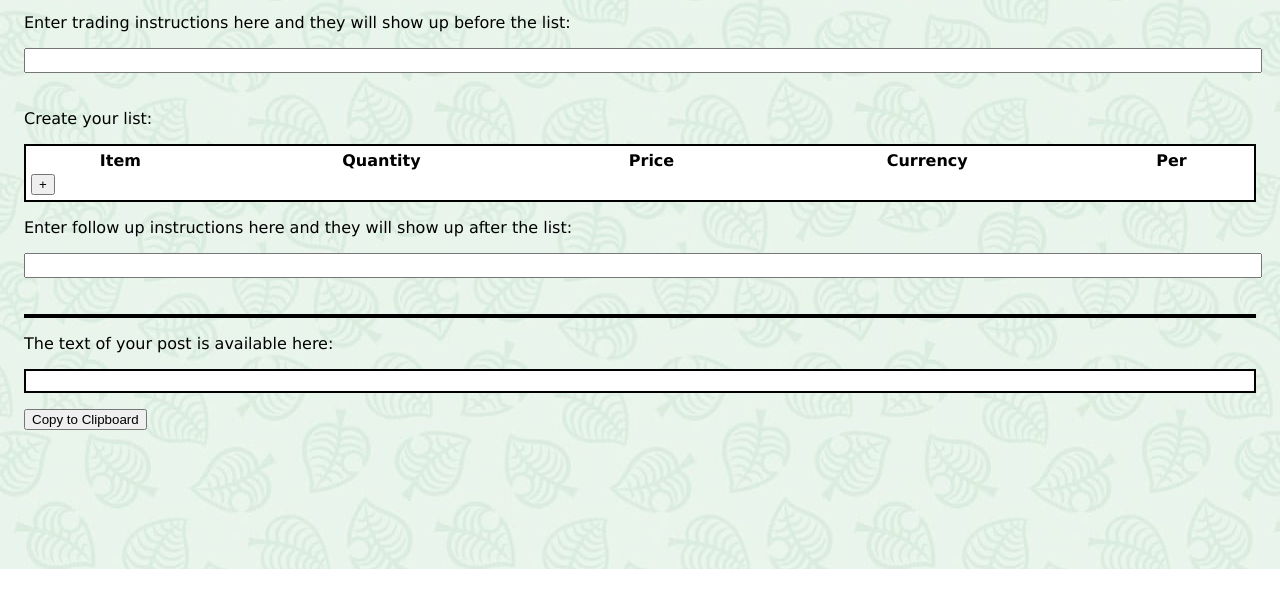
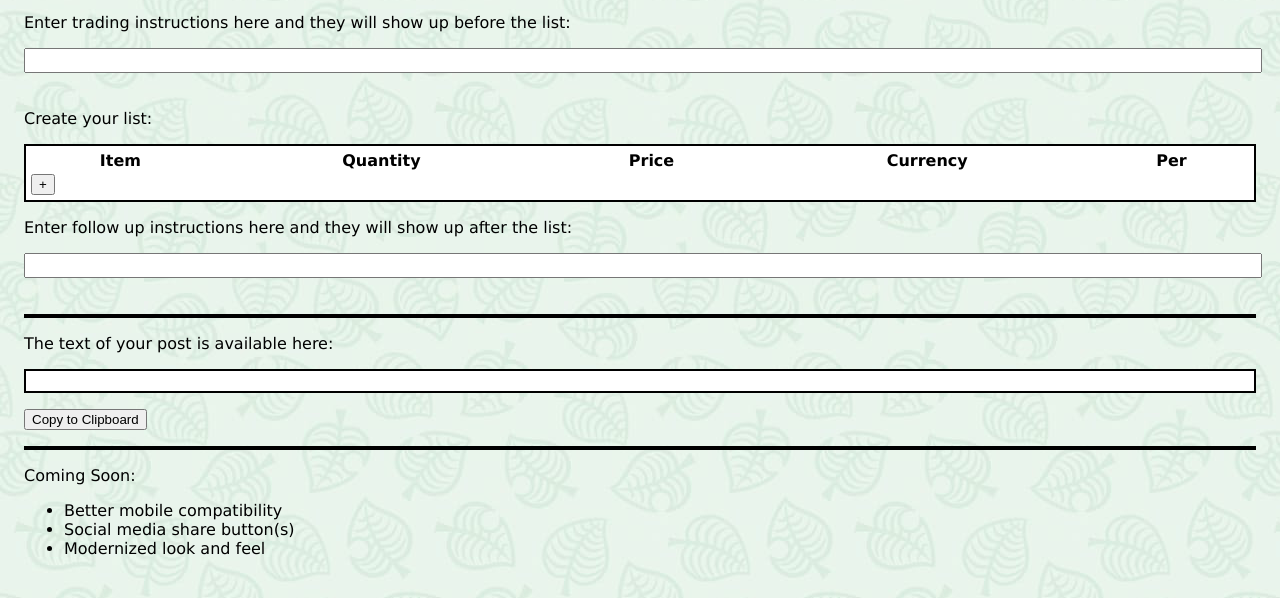
Before and after one commit to morgasaurus/NookPoster, a plain HTML site: page Root/index.html in a window 1280 px wide. Shown: the part 231-829 px from the top of the page. Before the commit the page ends 800 px from the top, so only its background shows below. Drawn offline with Linux system fonts and the light colour scheme.

Commit message:
Added coming soon

```diff
--- a/Root/index.html
+++ b/Root/index.html
@@ -45,10 +45,19 @@
             <textarea id="instructionsAfter" name="instructionsAfter" class="text-area-input margin-bottom-normal" onkeyup="textareaOnKeyup(this)"></textarea>
         </div>
         <div class="separator"></div>
-        <div class="output-container">
+        <div class="output-container margin-bottom-normal">
             <p class="margin-bottom-normal">The text of your post is available here:<p>
             <p id="postOutput" class="post-output margin-bottom-normal"></p>
             <button onclick="copy()">Copy to Clipboard</button>
+        </div>
+        <div class="separator"></div>
+        <div class="footer">
+            <p>Coming Soon:</p>
+            <ul>
+                <li>Better mobile compatibility</li>
+                <li>Social media share button(s)</li>
+                <li>Modernized look and feel</li>
+            </ul>
         </div>
     </div>
     <script src="script.js?v=1"></script>
```
